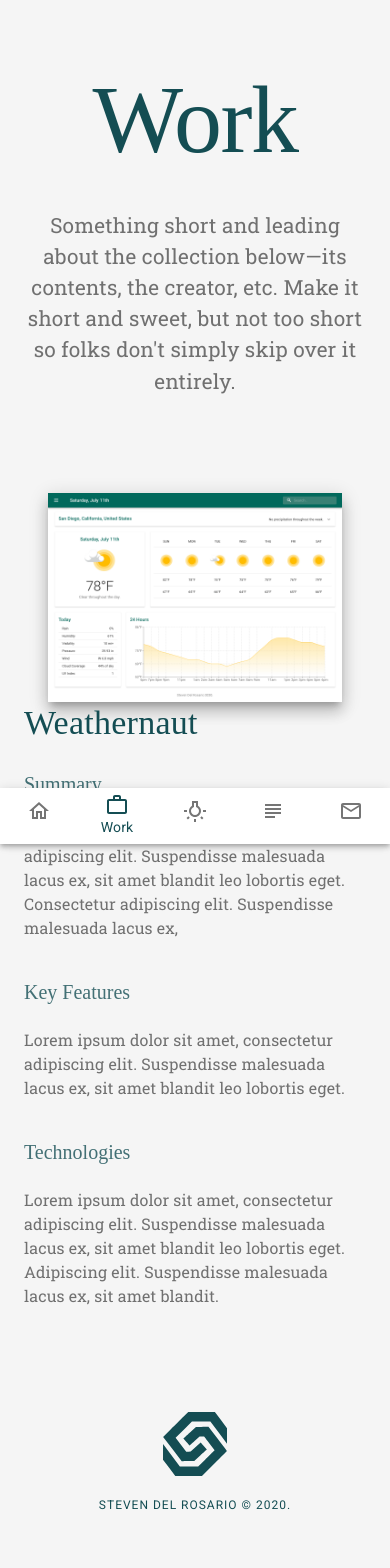
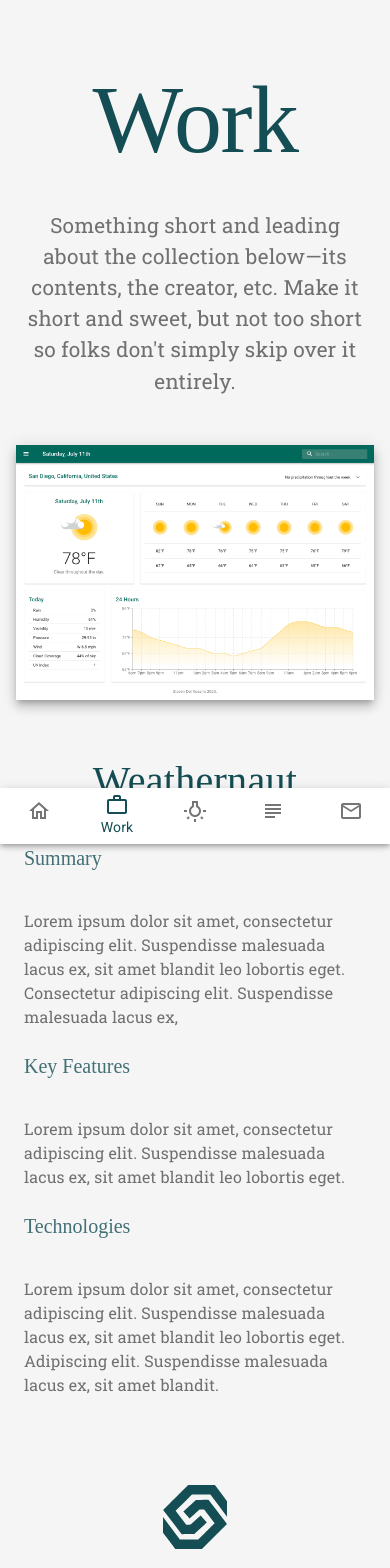
Before and after one commit to stevendelro/Portfolio, a Next.js app: page /work in a window 390 px wide. Shown: the top 1568 px of the page. Built offline with nearby package versions, Linux system fonts and the light colour scheme; a web font is replaced by a local one.

Commit message:
styled for small/tiny screen responsiveness

```diff
--- a/pages/work.js
+++ b/pages/work.js
@@ -1,14 +1,11 @@
+import Box from '@material-ui/core/Box'
+import Grid from '@material-ui/core/Grid'
 import Paper from '@material-ui/core/Paper'
-import Box from '@material-ui/core/Box'
+import Container from '@material-ui/core/Container'
 import CardMedia from '@material-ui/core/CardMedia'
-import Grid from '@material-ui/core/Grid'
 import Typography from '@material-ui/core/Typography'
+import useMediaQuery from '@material-ui/core/useMediaQuery'
 import { makeStyles, useTheme } from '@material-ui/core/styles'
-import Container from '@material-ui/core/Container'
-import ExpansionPanel from '@material-ui/core/ExpansionPanel'
-import ExpansionPanelSummary from '@material-ui/core/ExpansionPanelSummary'
-import ExpansionPanelDetails from '@material-ui/core/ExpansionPanelDetails'
-import ExpandMoreIcon from '@material-ui/icons/ExpandMore'
 import PageIntro from '../components/PageIntro'
 
 const useStyles = makeStyles(theme => ({
@@ -20,25 +17,58 @@ const useStyles = makeStyles(theme => ({
   },
   paperImageContainer: {
     margin: theme.spacing(6, 4, 0, 4),
+    [theme.breakpoints.only('md')]: {
+      margin: theme.spacing(4, 3, 0, 0),
     },
-  topGrid: {
-
+    [theme.breakpoints.down('sm')]: {
+      margin: 0,
+    },
+  },
+  projectTitle: {
+    cursor: 'pointer',
+    textAlign: 'left',
+    [theme.breakpoints.up('sm')]: {
+      marginBottom: theme.spacing(4),
+    },
+    [theme.breakpoints.down('sm')]: {
+      textAlign: 'center',
+      fontSize: theme.typography.pxToRem(55),
+      margin: theme.spacing(3, 0, 5),
+    },
+    [theme.breakpoints.down('xs')]: {
+      fontSize: theme.typography.pxToRem(40),
+    },
   },
   image: {
     width: '100%',
     height: 'auto',
     cursor: 'pointer',
-    [theme.breakpoints.down('sm')]: {},
     [theme.breakpoints.between('sm', 'lg')]: {
       borderRadius: theme.shape.borderRadius,
     },
-    [theme.breakpoints.up('lg')]: {},
   },
   allTextContainer: {
-    padding: theme.spacing(0, 2, 3, 1),
+    padding: theme.spacing(0, 2, 3, 0),
+    [theme.breakpoints.down('sm')]: {
+      padding: theme.spacing(4, 1, 1, 1),
     },
-  projectTitle: {
-    textAlign: 'left',
+  },
+  keyPoint: {
+    [theme.breakpoints.only('sm')]: {
+      flexDirection: 'column',
+      textAlign: 'center',
+      padding: theme.spacing(1),
+    },
+  },
+  subHeadingBox: {
+    minHeight: theme.mixins.toolbar.minHeight,
+  },
+  paragraphBox: {
+    display: 'flex',
+    flexDirection: 'row',
+    alignItems: 'center',
+    minHeight: theme.spacing(8),
+    padding: theme.spacing(1, 0, 3, 0),
   },
   subHeading: {
     fontSize: theme.typography.pxToRem(20),
@@ -48,28 +78,13 @@ const useStyles = makeStyles(theme => ({
         ? theme.palette.secondary.light
         : theme.palette.primary.light,
   },
-  subHeadingBox: {
-    display: 'flex',
-    flexDirection: 'row',
-    alignItems: 'center',
-    minHeight: theme.mixins.toolbar.minHeight,
-  },
-  paragraphBox: {
-    display: 'flex',
-    flexDirection: 'row',
-    alignItems: 'center',
-    minHeight: theme.spacing(8),
-    padding: theme.spacing(1, 0, 3, 0),
-  },
 }))
 
 export default function Album() {
   const classes = useStyles()
   const theme = useTheme()
-  const image =
-    theme.palette.type === 'dark'
-      ? '/weathernaught-dark.png'
-      : '/weathernaught.png'
+  const isSmallScreen = useMediaQuery(theme.breakpoints.only('sm'))
+  const image = '/weathernaught.png'
   const heroParagraph = `Something short and leading about the collection below—its contents, the creator, etc.
   Make it short and sweet, but not too short so folks don't simply skip over it
   entirely.`
@@ -79,31 +94,44 @@ export default function Album() {
       <Container>
         <Grid
           container
-          direction='row'
+          direction={isSmallScreen ? 'column' : 'row'}
           justify='space-between'
-          alignItems='flex-start'
+          alignItems={isSmallScreen ? 'center' : 'flex-start'}
           className={classes.topGrid}>
-          <Grid item xs={12} sm={8}>
-            <Paper className={classes.paperImageContainer} elevation={10}>
+          <Grid item xs={12} sm={11} md={8}>
+            <Paper className={classes.paperImageContainer} elevation={7}>
               <CardMedia
                 component='img'
                 className={classes.image}
+                title='Weathernaut App'
                 src={image}
-                title='Weathernaut App'
+                onClick={() => window.location.href='https://weathernaut.now.sh'}
               />
             </Paper>
           </Grid>
-          <Grid item className={classes.allTextContainer} xs={12} sm={4}>
+          <Grid
+            item
+            className={classes.allTextContainer}
+            xs={12}
+            sm={11}
+            md={4}>
             <Box>
               <Typography
                 className={classes.projectTitle}
                 variant='h4'
                 component='h2'
+                onClick={() => window.location.href='https://weathernaut.now.sh'}
                 gutterBottom>
                 Weathernaut
               </Typography>
             </Box>
-            <section className={classes.keyPointsContainer}>
+            <section>
+              <Grid
+                container
+                direction={isSmallScreen ? 'row' : 'column'}
+                justify='space-between'
+                alignItems='flex-start'>
+                <Grid item sm={4} md={12} className={classes.keyPoint}>
                   <Box className={classes.subHeadingBox}>
                     <Typography
                       variant='h5'
@@ -114,13 +142,18 @@ export default function Album() {
                     </Typography>
                   </Box>
                   <Box className={classes.paragraphBox}>
-                <Typography variant='body2' component='p' color='textSecondary'>
+                    <Typography
+                      variant='body2'
+                      component='p'
+                      color='textSecondary'>
                       Lorem ipsum dolor sit amet, consectetur adipiscing elit.
-                  Suspendisse malesuada lacus ex, sit amet blandit leo lobortis
-                  eget. Consectetur adipiscing elit. Suspendisse malesuada lacus
-                  ex,
+                      Suspendisse malesuada lacus ex, sit amet blandit leo
+                      lobortis eget. Consectetur adipiscing elit. Suspendisse
+                      malesuada lacus ex,
                     </Typography>
                   </Box>
+                </Grid>
+                <Grid item sm={4} md={12} className={classes.keyPoint}>
                   <Box className={classes.subHeadingBox}>
                     <Typography
                       variant='h5'
@@ -131,12 +164,17 @@ export default function Album() {
                     </Typography>
                   </Box>
                   <Box className={classes.paragraphBox}>
-                <Typography variant='body2' component='p' color='textSecondary'>
+                    <Typography
+                      variant='body2'
+                      component='p'
+                      color='textSecondary'>
                       Lorem ipsum dolor sit amet, consectetur adipiscing elit.
-                  Suspendisse malesuada lacus ex, sit amet blandit leo lobortis
-                  eget.
+                      Suspendisse malesuada lacus ex, sit amet blandit leo
+                      lobortis eget.
                     </Typography>
                   </Box>
+                </Grid>
+                <Grid item sm={4} md={12} className={classes.keyPoint}>
                   <Box className={classes.subHeadingBox}>
                     <Typography
                       variant='h5'
@@ -147,13 +185,18 @@ export default function Album() {
                     </Typography>
                   </Box>
                   <Box className={classes.paragraphBox}>
-                <Typography variant='body2' component='p' color='textSecondary'>
+                    <Typography
+                      variant='body2'
+                      component='p'
+                      color='textSecondary'>
                       Lorem ipsum dolor sit amet, consectetur adipiscing elit.
-                  Suspendisse malesuada lacus ex, sit amet blandit leo lobortis
-                  eget. Adipiscing elit. Suspendisse malesuada lacus ex, sit
-                  amet blandit.
+                      Suspendisse malesuada lacus ex, sit amet blandit leo
+                      lobortis eget. Adipiscing elit. Suspendisse malesuada
+                      lacus ex, sit amet blandit.
                     </Typography>
                   </Box>
+                </Grid>
+              </Grid>
             </section>
           </Grid>
         </Grid>
```
Lines whose indentation alone changed are shown as unchanged.
